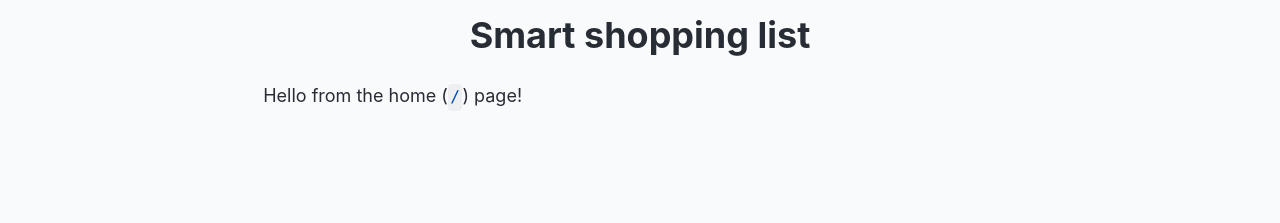
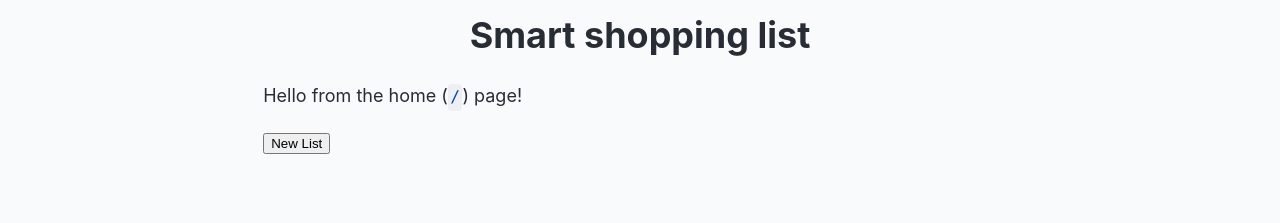
Before and after one commit to the-collab-lab/tcl-65-smart-shopping-list, a React (Vite) app: page / in a window 1280 px wide. Shown: the top 223 px of the page. Built offline with nearby package versions, Linux system fonts and the light colour scheme.

Commit message:
Add button to home screen

```diff
--- a/src/App.jsx
+++ b/src/App.jsx
@@ -19,7 +19,8 @@ export function App() {
 	 * to create and join a new list.
 	 */
 	const [listToken, setListToken] = useStateWithStorage(
-		'tcl-shopping-list-token',
+		// 'tcl-shopping-list-token',
+		'',
 		null,
 	);
 
@@ -33,7 +34,7 @@ export function App() {
 		<Router>
 			<Routes>
 				<Route path="/" element={<Layout />}>
-					<Route index element={<Home />} />
+					<Route index element={<Home setListToken={setListToken} />} />
 					<Route
 						path="/list"
 						element={<List data={data} listToken={listToken} />}
--- a/src/views/Home.jsx
+++ b/src/views/Home.jsx
@@ -1,12 +1,17 @@
 import './Home.css';
 import { generateToken } from '@the-collab-lab/shopping-list-utils';
 
-export function Home() {
+export function Home({ setListToken }) {
+	const generateListToken = () => {
+		setListToken(generateToken());
+	};
+
 	return (
 		<div className="Home">
 			<p>
 				Hello from the home (<code>/</code>) page!
 			</p>
+			<button onClick={generateListToken}>New List</button>
 		</div>
 	);
 }
--- a/src/views/List.jsx
+++ b/src/views/List.jsx
@@ -1,10 +1,11 @@
 import { ListItem } from '../components';
-import { redirect } from 'react-router-dom';
 
 export function List({ data, listToken }) {
-	console.log(listToken);
-	if (listToken) {
-		return redirect('/');
+	// console.log(listToken);
+	if (!listToken) {
+		console.log('!listToken');
+		// redirect to Home
+		// window.location.href = "/"
 	}
 
 	return (
```
